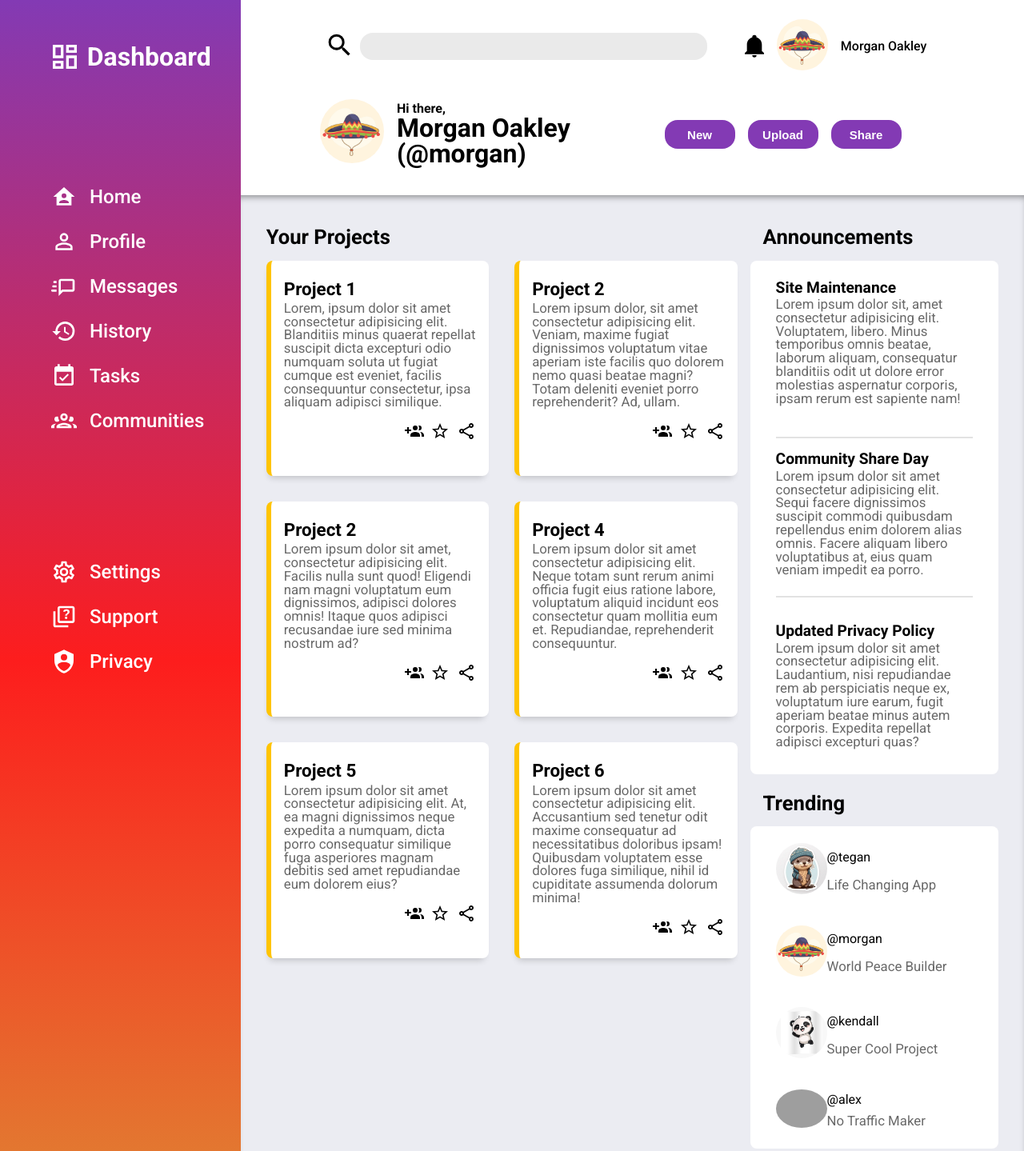
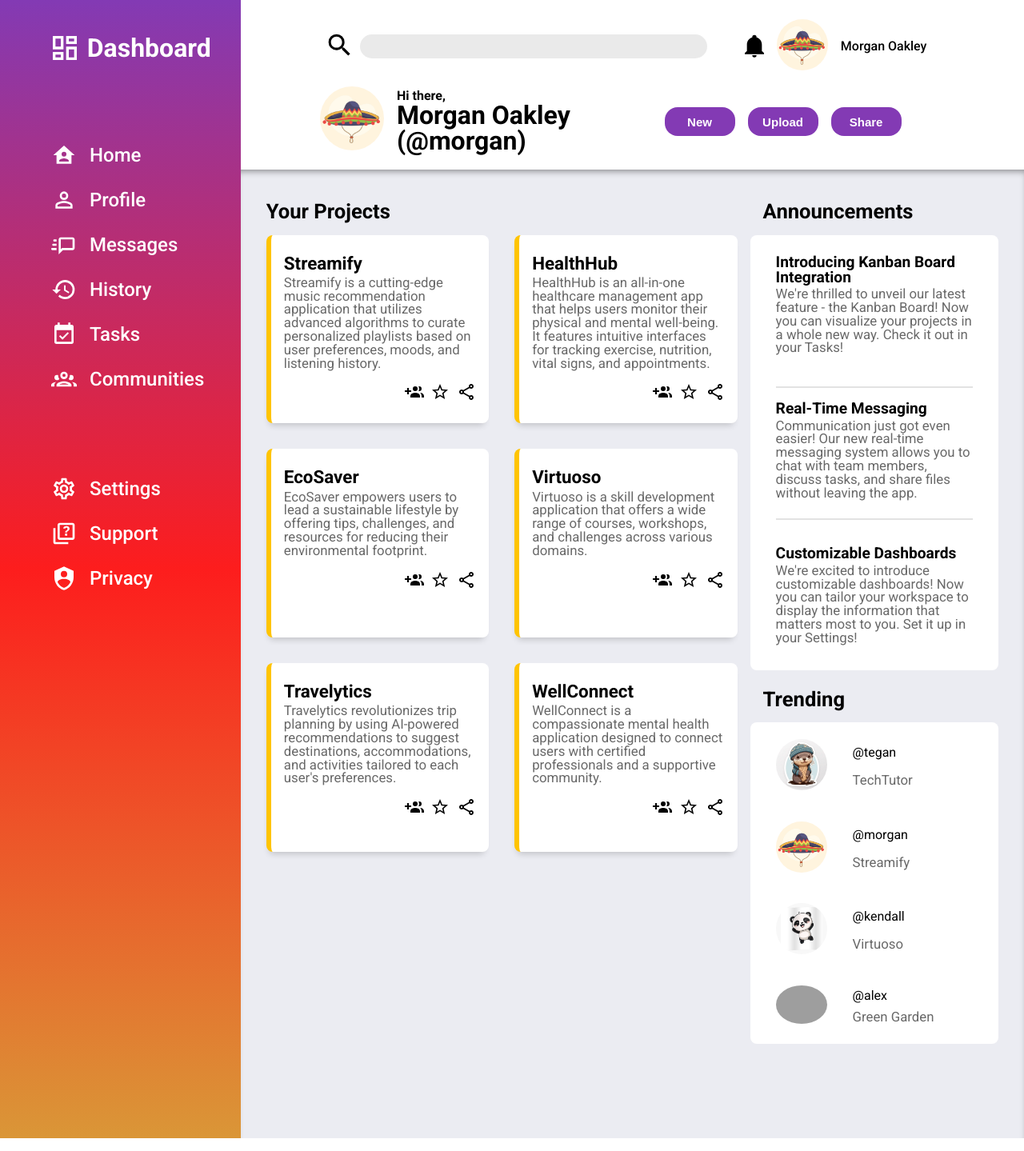
Before and after one commit to patriciomackinlay/Admin-Dashboard, a plain HTML site: page index.html in a window 1280 px wide. Shown: the top 1439 px of the page at 80% size. Drawn offline with Linux system fonts and the light colour scheme; grey boxes are pictures that could not be loaded.

Commit message:
Replace dummy text and wrap up development
With dummy text replaced with "real-world" scenarios and
messages, the dashboard is now complete, and working as intended
to this day.

```diff
--- a/index.html
+++ b/index.html
@@ -3,7 +3,7 @@
 <head>
     <meta charset="UTF-8">
     <meta name="viewport" content="width=device-width, initial-scale=1.0">
-    <title>Dashboard | Travel AI</title>
+    <title>Dashboard | Admin</title>
     <link rel="stylesheet" href="styles.css">
     <link rel="preconnect" href="https://fonts.googleapis.com">
     <link rel="preconnect" href="https://fonts.gstatic.com" crossorigin>
@@ -52,8 +52,8 @@
                 <h2>Your Projects</h2>
                 <div class="card-grid">
                     <div class="card">
-                        <h2>Project 1</h2>
-                        <p>Lorem, ipsum dolor sit amet consectetur adipisicing elit. Blanditiis minus quaerat repellat suscipit dicta excepturi odio numquam soluta ut fugiat cumque est eveniet, facilis consequuntur consectetur, ipsa aliquam adipisci similique.</p>
+                        <h2>Streamify</h2>
+                        <p>Streamify is a cutting-edge music recommendation application that utilizes advanced algorithms to curate personalized playlists based on user preferences, moods, and listening history.</p>
                         <div class="project-icons">
                             <a href=""><img src="./img/svg icons/Project Card Icons/account-multiple-plus.svg" alt="add user to project"></a>
                             <a href=""><img src="./img/svg icons/Project Card Icons/star-outline.svg" alt="add project to favourites"></a>
@@ -61,8 +61,8 @@
                         </div>
                     </div>
                     <div class="card">
-                        <h2>Project 2</h2>
-                        <p>Lorem ipsum dolor, sit amet consectetur adipisicing elit. Veniam, maxime fugiat dignissimos voluptatum vitae aperiam iste facilis quo dolorem nemo quasi beatae magni? Totam deleniti eveniet porro reprehenderit? Ad, ullam.</p>
+                        <h2>HealthHub</h2>
+                        <p>HealthHub is an all-in-one healthcare management app that helps users monitor their physical and mental well-being. It features intuitive interfaces for tracking exercise, nutrition, vital signs, and appointments.</p>
                         <div class="project-icons">
                             <a href=""><img src="./img/svg icons/Project Card Icons/account-multiple-plus.svg" alt="add user to project"></a>
                             <a href=""><img src="./img/svg icons/Project Card Icons/star-outline.svg" alt="add project to favourites"></a>
@@ -70,8 +70,8 @@
                         </div>
                     </div>
                     <div class="card">
-                        <h2>Project 2</h2>
-                        <p>Lorem ipsum dolor sit amet, consectetur adipisicing elit. Facilis nulla sunt quod! Eligendi nam magni voluptatum eum dignissimos, adipisci dolores omnis! Itaque quos adipisci recusandae iure sed minima nostrum ad?</p>
+                        <h2>EcoSaver</h2>
+                        <p>EcoSaver empowers users to lead a sustainable lifestyle by offering tips, challenges, and resources for reducing their environmental footprint.</p>
                         <div class="project-icons">
                             <a href=""><img src="./img/svg icons/Project Card Icons/account-multiple-plus.svg" alt="add user to project"></a>
                             <a href=""><img src="./img/svg icons/Project Card Icons/star-outline.svg" alt="add project to favourites"></a>
@@ -79,8 +79,8 @@
                         </div>
                     </div>
                     <div class="card">
-                        <h2>Project 4</h2>
-                        <p>Lorem ipsum dolor sit amet consectetur adipisicing elit. Neque totam sunt rerum animi officia fugit eius ratione labore, voluptatum aliquid incidunt eos consectetur quam mollitia eum et. Repudiandae, reprehenderit consequuntur.</p>
+                        <h2>Virtuoso</h2>
+                        <p>Virtuoso is a skill development application that offers a wide range of courses, workshops, and challenges across various domains.</p>
                         <div class="project-icons">
                             <a href=""><img src="./img/svg icons/Project Card Icons/account-multiple-plus.svg" alt="add user to project"></a>
                             <a href=""><img src="./img/svg icons/Project Card Icons/star-outline.svg" alt="add project to favourites"></a>
@@ -88,8 +88,8 @@
                         </div>
                     </div>
                     <div class="card">
-                        <h2>Project 5</h2>
-                        <p>Lorem ipsum dolor sit amet consectetur adipisicing elit. At, ea magni dignissimos neque expedita a numquam, dicta porro consequatur similique fuga asperiores magnam debitis sed amet repudiandae eum dolorem eius?</p>
+                        <h2>Travelytics</h2>
+                        <p>Travelytics revolutionizes trip planning by using AI-powered recommendations to suggest destinations, accommodations, and activities tailored to each user's preferences.</p>
                         <div class="project-icons">
                             <a href=""><img src="./img/svg icons/Project Card Icons/account-multiple-plus.svg" alt="add user to project"></a>
                             <a href=""><img src="./img/svg icons/Project Card Icons/star-outline.svg" alt="add project to favourites"></a>
@@ -97,8 +97,8 @@
                         </div>
                     </div>
                     <div class="card">
-                        <h2>Project 6</h2>
-                        <p>Lorem ipsum dolor sit amet consectetur adipisicing elit. Accusantium sed tenetur odit maxime consequatur ad necessitatibus doloribus ipsam! Quibusdam voluptatem esse dolores fuga similique, nihil id cupiditate assumenda dolorum minima!</p>
+                        <h2>WellConnect</h2>
+                        <p>WellConnect is a compassionate mental health application designed to connect users with certified professionals and a supportive community. </p>
                         <div class="project-icons">
                             <a href=""><img src="./img/svg icons/Project Card Icons/account-multiple-plus.svg" alt="add user to project"></a>
                             <a href=""><img src="./img/svg icons/Project Card Icons/star-outline.svg" alt="add project to favourites"></a>
@@ -111,16 +111,16 @@
                 <h2>Announcements</h2>
                 <div class="news-card-grid">
                     <div class="news-card">
-                        <h4>Site Maintenance</h4>
-                        <p>Lorem ipsum dolor sit, amet consectetur adipisicing elit. Voluptatem, libero. Minus temporibus omnis beatae, laborum aliquam, consequatur blanditiis odit ut dolore error molestias aspernatur corporis, ipsam rerum est sapiente nam!</p>
+                        <h4>Introducing Kanban Board Integration</h4>
+                        <p>We're thrilled to unveil our latest feature - the Kanban Board! Now you can visualize your projects in a whole new way.  Check it out in your Tasks!</p>
                     </div>
                     <div class="news-card middle">
-                        <h4>Community Share Day</h4>
-                        <p>Lorem ipsum dolor sit amet consectetur adipisicing elit. Sequi facere dignissimos suscipit commodi quibusdam repellendus enim dolorem alias omnis. Facere aliquam libero voluptatibus at, eius quam veniam impedit ea porro.</p>
+                        <h4>Real-Time Messaging</h4>
+                        <p>Communication just got even easier! Our new real-time messaging system allows you to chat with team members, discuss tasks, and share files without leaving the app.</p>
                     </div>
                     <div class="news-card">
-                        <h4>Updated Privacy Policy</h4>
-                        <p>Lorem ipsum dolor sit amet consectetur adipisicing elit. Laudantium, nisi repudiandae rem ab perspiciatis neque ex, voluptatum iure earum, fugit aperiam beatae minus autem corporis. Expedita repellat adipisci excepturi quas?</p>
+                        <h4>Customizable Dashboards</h4>
+                        <p>We're excited to introduce customizable dashboards! Now you can tailor your workspace to display the information that matters most to you. Set it up in your Settings!</p>
                     </div>
                 </div>
             </div>
@@ -130,22 +130,22 @@
                     <div class="trend-card">
                         <div class="profile-pic"> <img src="./img/profile pics/otter.webp" alt="@tegan profile"></div>
                         <h6>@tegan</h6>
-                        <p>Life Changing App</p>
+                        <p>TechTutor</p>
                     </div>
                     <div class="trend-card">
                         <div class="profile-pic"><img src="./img/profile pics/hatmexican.jpg" alt="@morgan profile"></div>
                         <h6>@morgan</h6>
-                        <p>World Peace Builder</p>
+                        <p>Streamify</p>
                     </div>
                     <div class="trend-card">
                         <div class="profile-pic"><img src="./img/profile pics/cutepanda.jpg" alt="@kendall profile"></div>
                         <h6>@kendall</h6>
-                        <p>Super Cool Project</p>
+                        <p>Virtuoso</p>
                     </div>
                     <div class="trend-card">
                         <div class="profile-pic"><img src="./img/profile pics/womanillustration.jpg" alt="@alex profile"></div>
                         <h6>@alex</h6>
-                        <p>No Traffic Maker</p>
+                        <p>Green Garden</p>
                     </div>
                 </div>
             </div>
--- a/styles.css
+++ b/styles.css
@@ -57,7 +57,7 @@ table {
     display: grid;
     height: 100vh;
     grid-template-columns: 2fr repeat(3, 3fr);
-    grid-template-rows: 1fr 3fr 15fr;
+    grid-template-rows: 1fr 2fr 15fr;
 }
 
 .sidebar {
@@ -96,8 +96,8 @@ table {
     gap: 1rem;
     margin-left: 3rem;
     margin-right: 3rem;
-    padding-top: 2rem;
-    padding-bottom: 2rem;
+    padding-top: 1rem;
+    padding-bottom: 1rem;
 
 }
 
@@ -209,7 +209,9 @@ li a:hover {
 .searchbar-line {
     border-radius: 1rem;
     border-style: none;
-    font-size: 1.3rem;
+    font-family: 'Roboto', sans-serif;
+    font-weight: 400;
+    font-size: 1.1rem;
     background-color: rgb(234, 234, 234);
     min-width: 70px;
     padding-left: 1rem;
@@ -416,6 +418,7 @@ li a:hover {
     display: grid;
     grid-template-columns: 1fr 4fr;
     grid-template-rows: 1fr 1fr;
+    gap: 0rem 2rem;
     padding: 0.8rem 0rem;
     cursor: pointer;
 align-items: center;
```
